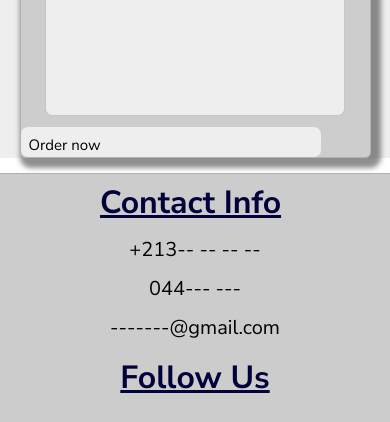
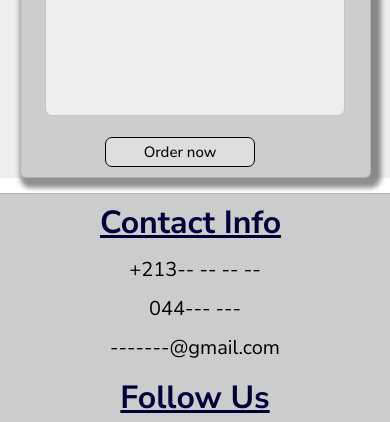
Before and after one commit to Baha-Messaoudi/restaurationwebsite, a plain HTML site: page index.html in a window 390 px wide. Shown: the part 3880-4302 px from the top of the page. Drawn offline with nearby package versions, Linux system fonts and the light colour scheme; a web font is replaced by a local one.

Commit message:
Add files via upload

```diff
--- a/style.css
+++ b/style.css
@@ -346,6 +346,16 @@ nav .icons #Bars{
         align-items: center;
         padding: 0px !important;
     }
+    form .bttn03 {
+        padding: 10px !important;
+        display: flex !important;
+        justify-content: center !important;
+        margin-left: 60px !important;
+    }
+    form .bttn03 .btn3{
+        width: 150px !important;
+
+    }
 }
 /*--------------------------------------------------home----------------------------------------------*/
 .homes{
@@ -625,12 +635,12 @@ nav .icons #Bars{
     padding: 2px 10px ;
 
 }
-.card1 .bttn02{
+.card1 .bttn02,form .bttn02 .btn2{
     padding: 10px 0px 0px 0px;
     display: flex;
     gap: 10px;
 }
-.card1 .bttn02 .btn2{
+.card1 .bttn02 .btn2,form .bttn02 .btn2{
     padding: 3px 3px;
     background: rgb(90, 195, 90);
     color: rgb(7, 7, 7);
@@ -650,7 +660,6 @@ nav .icons #Bars{
     unicode-bidi: isolate;
     margin: 0px;
     background: #ccc;
-
 }
 .sub-titlee{
     text-align: center;
@@ -702,6 +711,28 @@ nav .icons #Bars{
 }
 input:focus, textarea:focus{
     border: 1.4px solid green;
+}
+form .bttn03 {
+    padding: 15px 0px 0px 0px;
+    display: flex;
+    justify-content: center;
+    margin-right: 90px;
+}
+form .bttn03 .btn3{
+    width: 250px;
+    border: 1px solid black;
+    padding: 3px 3px;
+    text-align: center;
+    background: #fcfcfc54;
+    color: rgb(7, 7, 7);
+    font-size: 15px;
+    font-weight: 500;
+    cursor: pointer;
+}
+form .bttn03 .btn3:hover{
+    scale: 1.05;
+    background: green;
+    color: white;
 }
 /*-----------------------------------------------footer--------------------------------------------*/
 footer{
```
